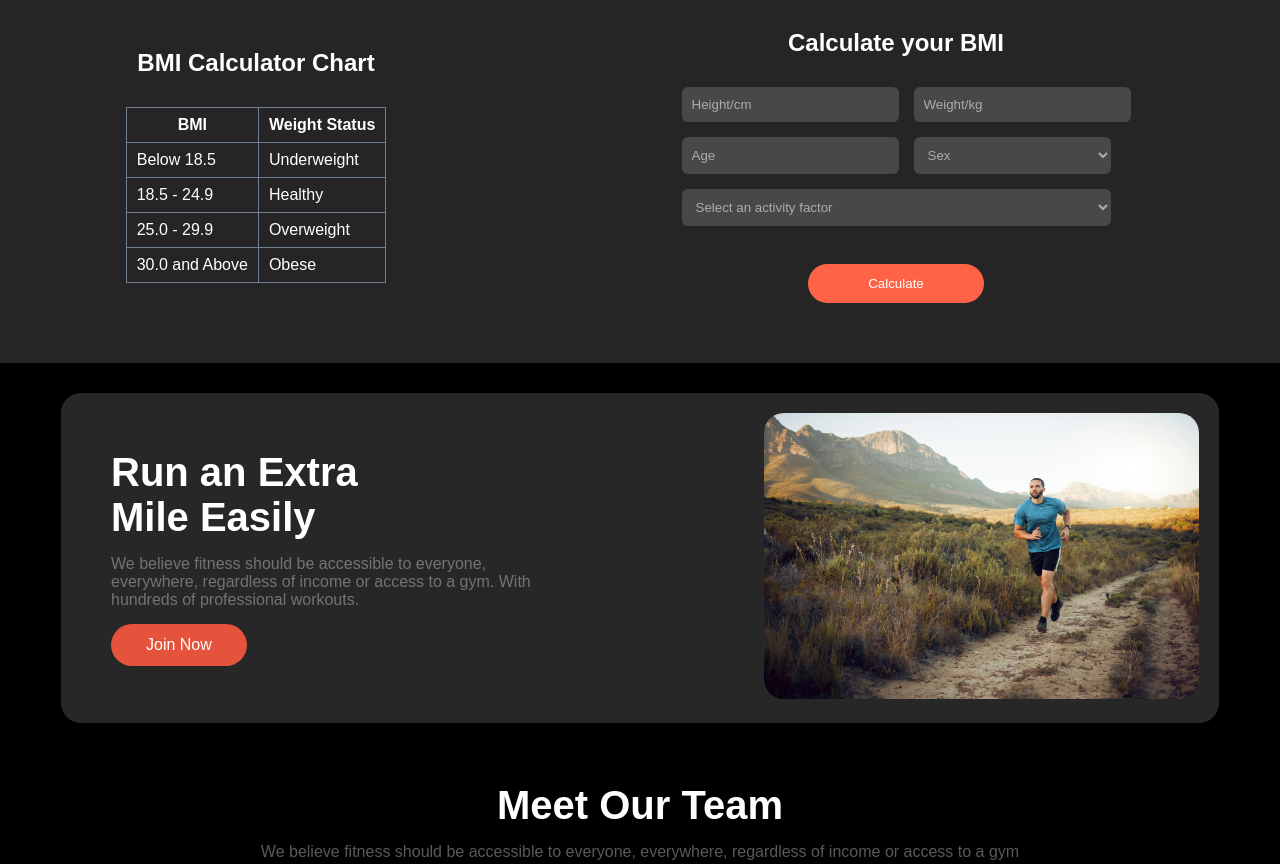
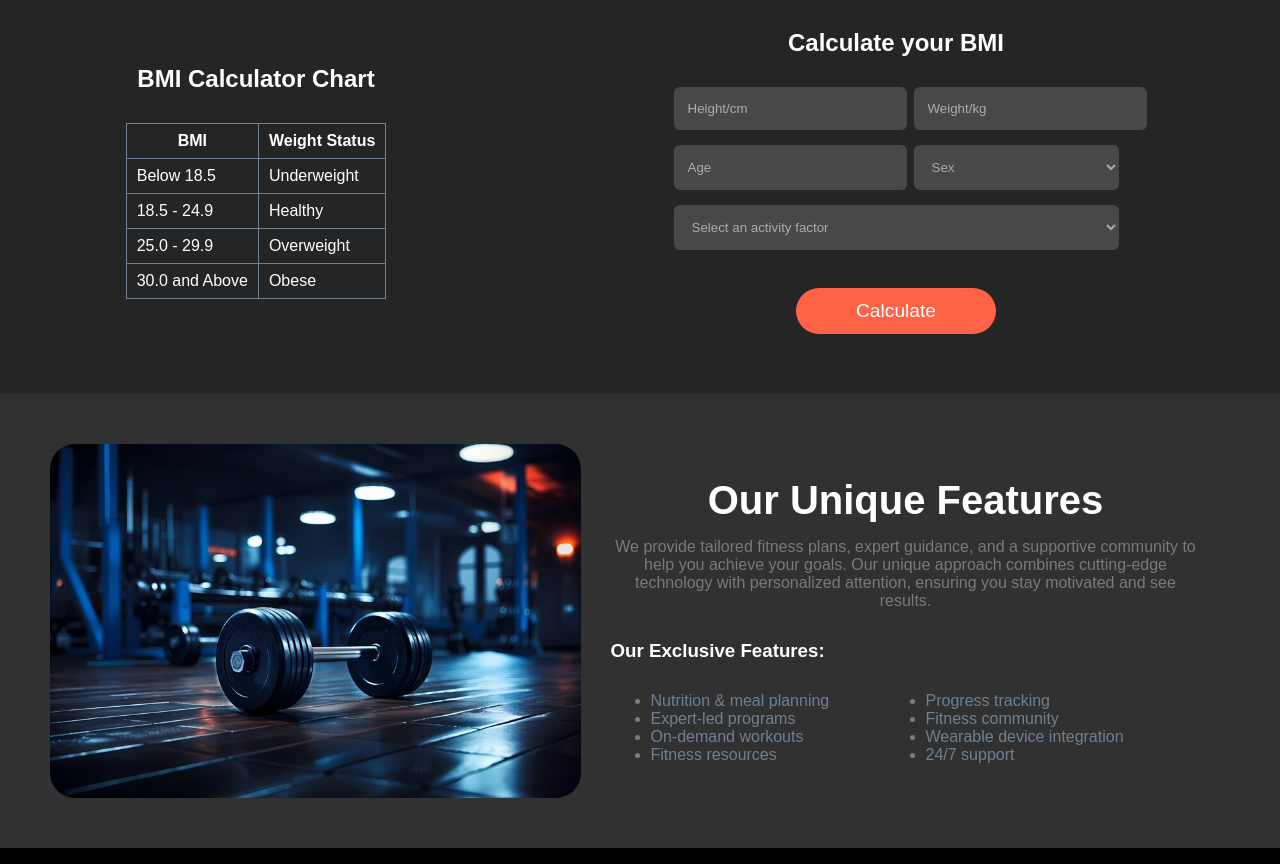
Before and after one commit to SIAM-TheLegend/jm-2, a plain HTML site: page index.html in a window 1280 px wide. Shown: the part 1240-2104 px from the top of the page. Drawn offline with Linux system fonts and the light colour scheme; a web font is replaced by a local one.

Commit message:
Unique features section done

```diff
--- a/index.html
+++ b/index.html
@@ -131,6 +131,25 @@
         </div>
       </section>
 
+      <section id="unique-features">
+        <img src="images/unique-image.jpg" />
+        <div>
+          <h2 class="common-heading" style="padding-top: 0;">Our Unique Features</h2>
+          <p class="dim-text spaced-p">We provide tailored fitness plans, expert guidance, and a supportive community to help you achieve your goals. Our unique approach combines cutting-edge technology with personalized attention, ensuring you stay motivated and see results.</p>
+          <h3>Our Exclusive Features:</h3>
+          <ul>
+            <li>Nutrition & meal planning</li>
+            <li>Progress tracking</li>
+            <li>Expert-led programs</li>
+            <li>Fitness community</li>
+            <li>On-demand workouts</li>
+            <li>Wearable device integration</li>
+            <li>Fitness resources</li>
+            <li>24/7 support</li>
+          </ul>
+        </div>
+      </section>
+
       <section id="extra-mile">
         <div>
           <h2 class="common-heading">Run an Extra<br />Mile Easily</h2>
--- a/style.css
+++ b/style.css
@@ -185,7 +185,7 @@ header section {
   margin: 10px auto;
 }
 
-/* BMI CALCULATOR */
+/* BMI CALCULATOR------------------------------------------------- */
 #bmi-calculator {
   display: flex;
   padding: 60px 0;
@@ -209,10 +209,11 @@ table * {
 .bmi-chart {
   width: 40%;
 }
-.bmi-form{
+.bmi-form {
   width: 60%;
 }
-.bmi-form > form *, .bmi-form > form > div > input::placeholder {
+.bmi-form > form *,
+.bmi-form > form > div > input::placeholder {
   color: #acacac;
 }
 .bmi-form > form > div {
@@ -221,9 +222,11 @@ table * {
   gap: 15px 35px;
   margin-bottom: 15px;
 }
-.bmi-form > form > div > input, .bmi-form > form > div > select, .bmi-form > form > select {
+.bmi-form > form > div > input,
+.bmi-form > form > div > select,
+.bmi-form > form > select {
   width: 100%;
-  padding: 10px;
+  padding: 14px;
   border: none;
   border-radius: 6px;
   background: #69696986;
@@ -233,12 +236,46 @@ table * {
   margin: auto;
   margin-top: 38px;
   padding: 12px 60px;
+  font-size: larger;
   color: white;
   background: tomato;
   border: none;
   border-radius: 50px;
 }
 
+/* Unique Features----------------------------------------------------------------------- */
+#unique-features {
+  text-align: center;
+  padding: 50px;
+  background: rgb(49, 49, 49);
+  display: flex;
+  justify-content: space-evenly;
+  align-items: center;
+}
+#unique-features > img {
+  display: block;
+  width: 45%;
+  border-radius: 25px;
+}
+#unique-features > div {
+  width: 50%;
+  margin: 15px auto;
+  text-align: center;
+}
+#unique-features > div > h3 {
+  margin: 30px auto;
+  text-align: left;
+}
+#unique-features > div > ul {
+  padding-left: 40px;
+  margin-top: 20px;
+  list-style-type: disc;
+  color: slategrey;
+  text-align: left;
+  display: grid;
+  grid-template-columns: repeat(2, 1fr);
+}
+/* #unique-features {} */
 
 
 
```
Also changed, not shown: images/unique-image.jpg (added).
